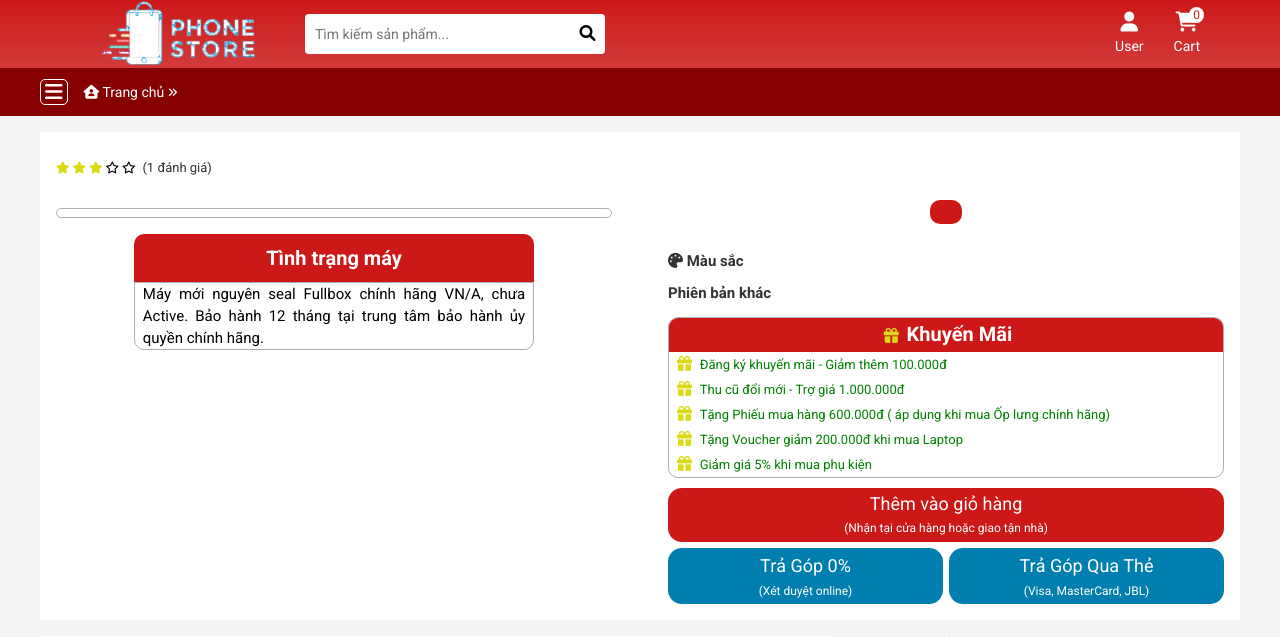
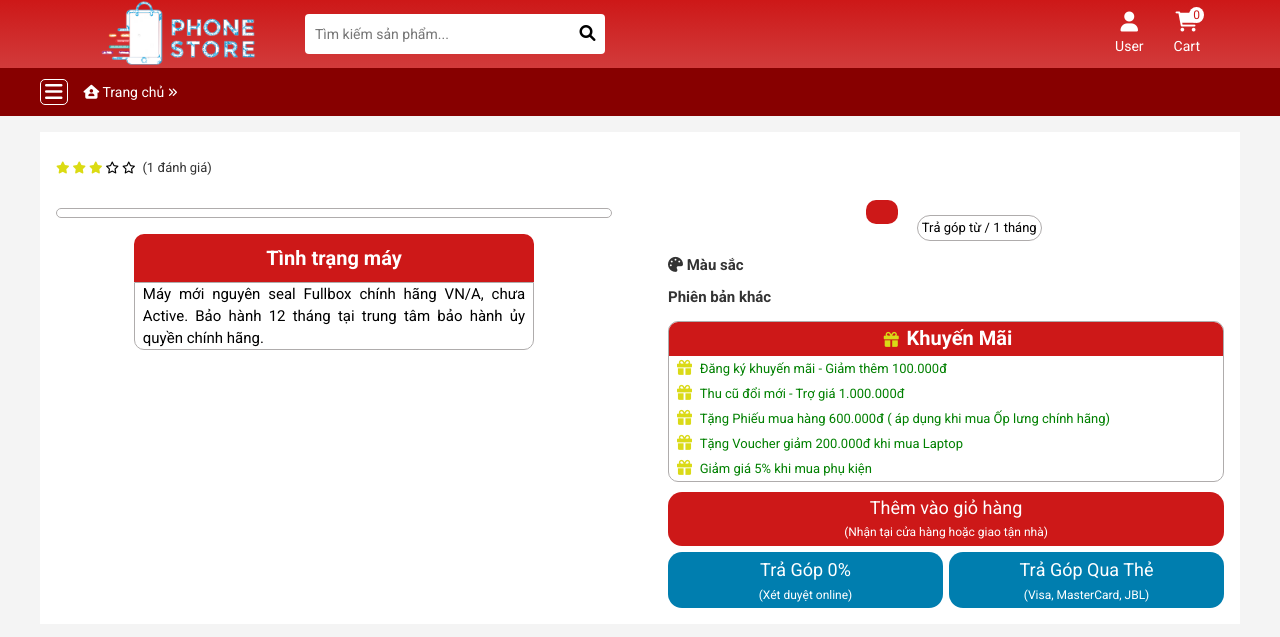
Before and after one commit to phanphong13/MobileShop, a PHP site: page /MobileShop/index.php?controller=product in a window 1280 px wide. Shown: the top 637 px of the page. Run offline with PHP 8.4, Linux system fonts and the light colour scheme; the visitor is signed in with stand-in values (Sample User, id 1); data that the repository does not hold is empty; some libraries are stand-ins or nearby versions.

Commit message:
add installment

```diff
--- a/view/product.php
+++ b/view/product.php
@@ -190,9 +190,9 @@
                         <div class="product-price-origin"><?php if (isset($result) && $result !== NULL) echo number_format($result[0]['price'],0,'',',').'đ' ?></div>
                         <div class="product-price-current"></div>
                       </div>
-                      <!-- <div class="product-installment">
-                        Trả góp từ 5.098.000₫ / 1 tháng
-                      </div> -->
+                      <div class="product-installment">
+                        Trả góp từ <span><?php if (isset($result) && $result !== NULL) echo number_format($result[0]['price'] / 6,0,'',',').'đ' ?></span> / 1 tháng
+                      </div>
                     </div>
 
                     <!-- option -->
```
